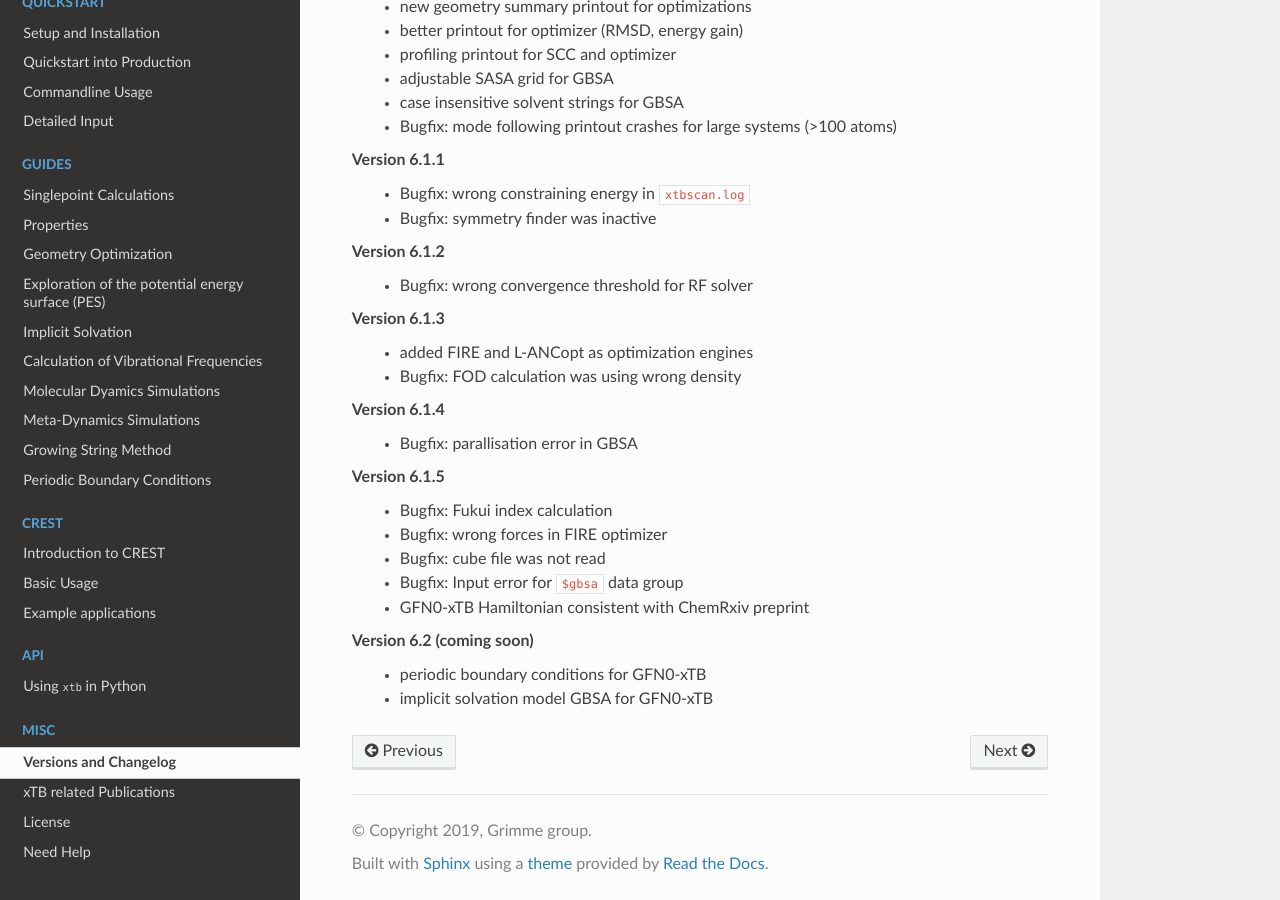
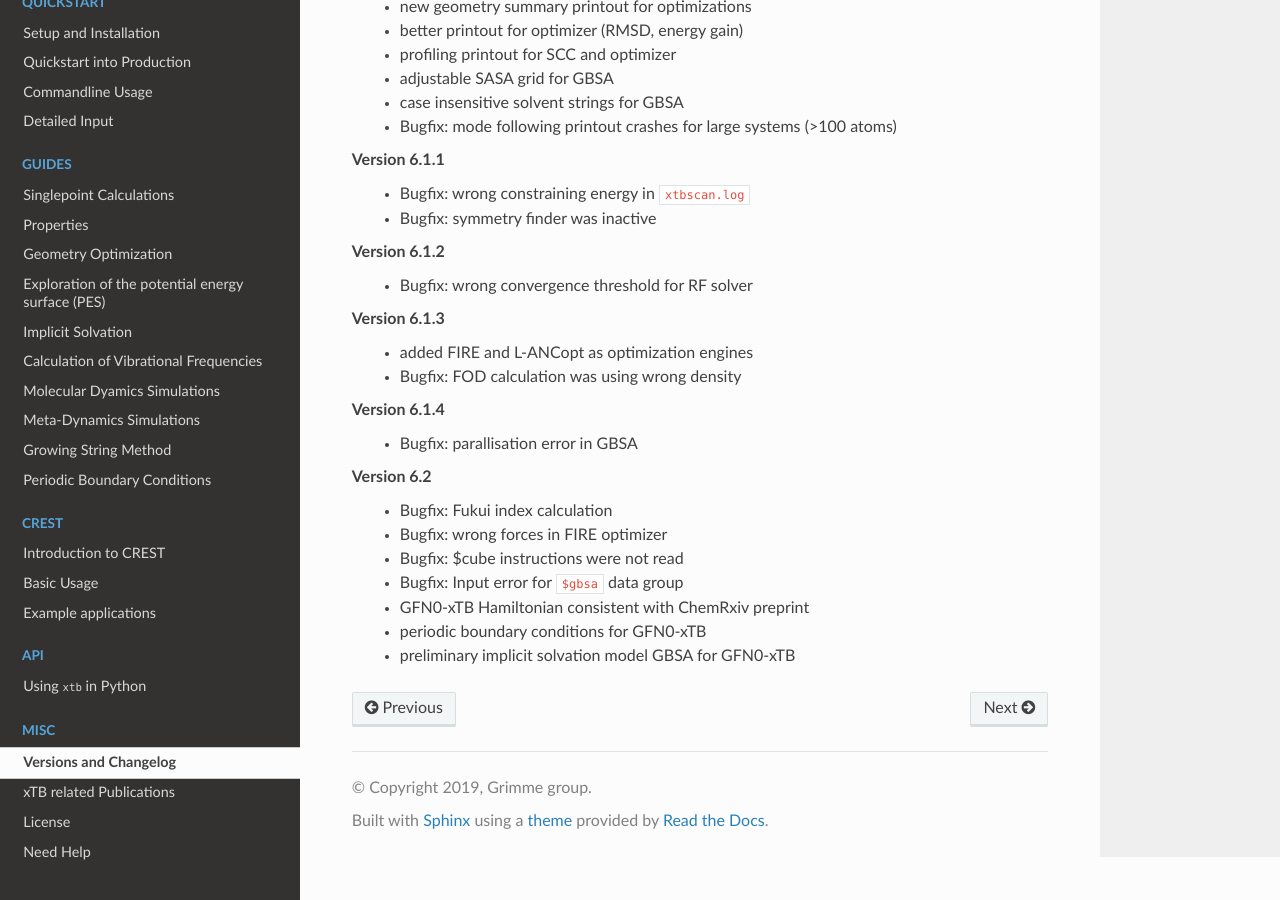
Before and after one commit to grimme-lab/xtb_docs, a Sphinx documentation site: the page built from source/versions.rst, in a window 1280 px wide and 900 px high, scrolled down 910 px. Built offline with Sphinx 7.4.7 and the Read the Docs theme 2.0.0, drawn with Linux system fonts in a browser that asks for light colours.

Commit message:
updated version history

```diff
--- a/source/versions.rst
+++ b/source/versions.rst
@@ -54,13 +54,11 @@ Version 6.1.3
 Version 6.1.4
    - Bugfix: parallisation error in GBSA
 
-Version 6.1.5
+Version 6.2
    - Bugfix: Fukui index calculation
    - Bugfix: wrong forces in FIRE optimizer
-   - Bugfix: cube file was not read
+   - Bugfix: $cube instructions were not read
    - Bugfix: Input error for ``$gbsa`` data group
    - GFN0-xTB Hamiltonian consistent with ChemRxiv preprint
-
-Version 6.2 (coming soon)
    - periodic boundary conditions for GFN0-xTB
-   - implicit solvation model GBSA for GFN0-xTB
+   - preliminary implicit solvation model GBSA for GFN0-xTB
```
